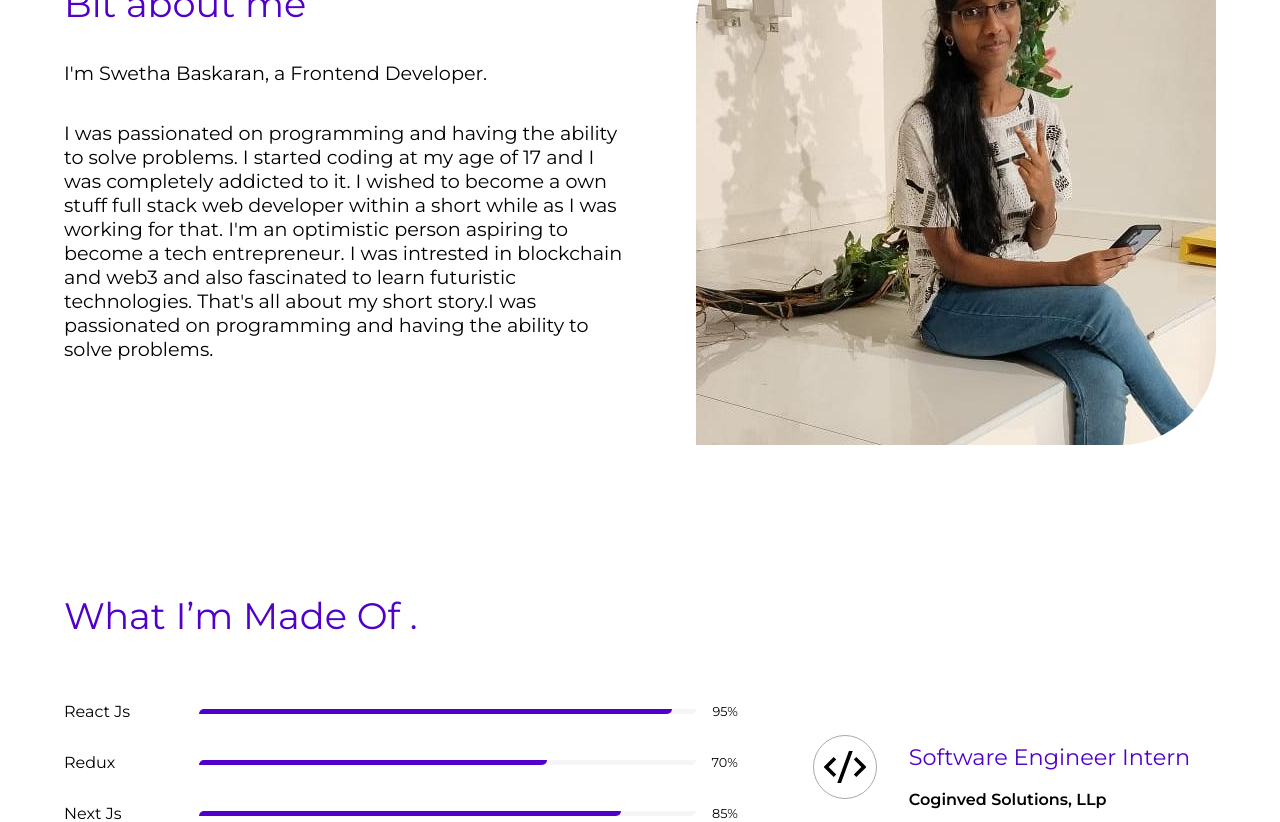
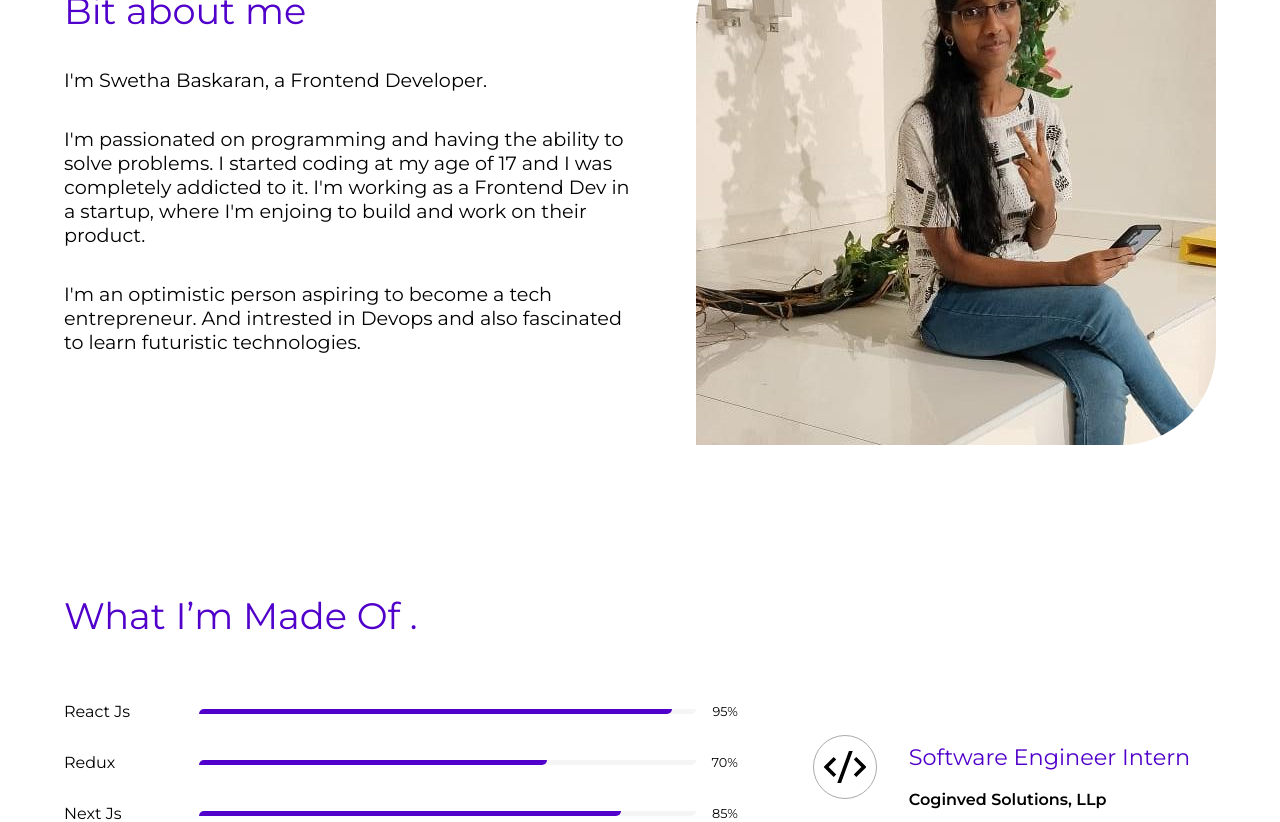
Before and after one commit to Swetha-Baskaran/portfolio2.0, a Next.js app: page / in a window 1280 px wide. Shown: the part 1000-1822 px from the top of the page. Built offline with nearby package versions, Linux system fonts and the light colour scheme.

Commit message:
theme switch removed temporarily

```diff
--- a/data/projects.js
+++ b/data/projects.js
@@ -26,7 +26,7 @@ export const ProjectUrl = [
         github: "https://github.com/Swetha-Baskaran/Gatsby-Hospital-Landing-page",
         link: "https://gatsby-hospital-landing-page.netlify.app/",
         img: `/assets/projects/proj3.png`,
-        technologies: ["Gatsby JS", "css", "Material-UI"],
+        technologies: ["Gatsby JS", "Material-UI"],
         details: "dfdkfdf"
     },
     {
@@ -56,7 +56,7 @@ export const ProjectUrl = [
         github: "https://github.com/Swetha-Baskaran/redux-todo-app",
         link: "https://task-app-swethabaskaran.netlify.app/",
         img: `/assets/projects/proj5.png`,
-        technologies: ["React Js", "Redux", "Tailwind Css"],
+        technologies: ["React Js", "Redux"],
         details: "dfdkfdf"
     },
     {
@@ -186,7 +186,7 @@ export const ProjectUrl = [
         github: "https://github.com/Swetha-Baskaran/tringle_match_on_slidermove",
         link: "https://swetha-baskaran.github.io/tringle_match_on_slidermove/",
         img: ``,
-        technologies: ["Next Js", "Scss", "Context API"],
+        technologies: ["Next Js", "MUI", "Context API"],
         details: "dfdkfdf"
     },
 ]
--- a/views/about/AboutMe.jsx
+++ b/views/about/AboutMe.jsx
@@ -1,37 +1,37 @@
 import classes from "./style.module.scss";
-import { RiCodeSSlashFill } from "react-icons/ri";
-import { FaUniversity } from "react-icons/fa";
-import { BsGraphUp } from "react-icons/bs";
+import {RiCodeSSlashFill} from "react-icons/ri";
+import {FaUniversity} from "react-icons/fa";
+import {BsGraphUp} from "react-icons/bs";
 import Skills from "../skills/Skills";
-import { Button } from "@mui/material";
+import {Button} from "@mui/material";
 import Title from "../../components/Titles";
 
 const AboutMe = () => {
 	return (
 		<>
-			<div className={classes["about-hold"]} id="About">
+			<div className={classes["about-hold"]} id='About'>
 				<div className={classes["about-me"]}>
 					<div className={classes["about-heading"]} data-aos='fade-down'>
 						Bit about me
 					</div>
 					<p
 						data-aos='fade-down'
-						className={
-							classes["about-content"]
-						}>{`I'm Swetha Baskaran, a Frontend Developer. `}</p>
-					<p  data-aos="fade-down" className={classes["about-content"]}>
-						{`I was passionated on
+						className={classes["about-content"]}
+					>{`I'm Swetha Baskaran, a Frontend Developer. `}</p>
+					<p data-aos='fade-down' className={classes["about-content"]}>
+						{`I'm passionated on
 					programming and having the ability to solve problems. I started
-					coding at my age of 17 and I was completely addicted to it. I
-					wished to become a own stuff full stack web developer within a
-					short while as I was working for that. I'm an optimistic person
-					aspiring to become a tech entrepreneur. I was intrested in
-					blockchain and web3 and also fascinated to learn futuristic
-					technologies. That's all about my short story.I was passionated on
-					programming and having the ability to solve problems.`}
+					coding at my age of 17 and I was completely addicted to it. I'm working as a Frontend Dev in a startup,
+					where I'm enjoing to build and work on their product.`}
+					</p>
+					<p data-aos='fade-down' className={classes["about-content"]}>
+						{`I'm an optimistic person
+					aspiring to become a tech entrepreneur. And intrested in
+					Devops and also fascinated to learn futuristic
+					technologies.`}
 					</p>
 				</div>
-				<div  data-aos="fade-down" className={classes["qualification"]}>
+				<div data-aos='fade-down' className={classes["qualification"]}>
 					<img
 						src='/assets/me.png'
 						alt=''
@@ -41,22 +41,22 @@ const AboutMe = () => {
 					/>
 				</div>
 			</div>
-			<div className={classes["about-hold"]} id="Skills">
+			<div className={classes["about-hold"]} id='Skills'>
 				<div className={classes["about-me"]}>
-					<div  data-aos="fade-down" className={classes["about-heading"]}>
+					<div data-aos='fade-down' className={classes["about-heading"]}>
 						What I’m Made Of .
 					</div>
 					<Skills />
 				</div>
 				<div className={classes["qualification"]}>
-					<div  data-aos="fade-down" className={classes["description"]}>
+					<div data-aos='fade-down' className={classes["description"]}>
 						<RiCodeSSlashFill className={classes["icon"]} />
 						<div className={classes["content"]}>
 							<h2>Software Engineer Intern</h2>
 							<p>Coginved Solutions, LLp</p>
 						</div>
 					</div>
-					<div  data-aos="fade-down" className={classes["description"]}>
+					<div data-aos='fade-down' className={classes["description"]}>
 						<FaUniversity className={classes["icon"]} />
 						<div className={classes["content"]}>
 							<h2>B.Tech Student</h2>
@@ -64,7 +64,7 @@ const AboutMe = () => {
 							<p>Puducherry Technological Univesity</p>
 						</div>
 					</div>
-					<div  data-aos="fade-down" className={classes["description"]}>
+					<div data-aos='fade-down' className={classes["description"]}>
 						<BsGraphUp className={classes["icon"]} />
 						<div className={classes["content"]}>
 							<h2>Intrested in</h2>
--- a/views/projects/style.module.scss
+++ b/views/projects/style.module.scss
@@ -73,7 +73,7 @@
 			display: flex;
 			align-items: center;
 			justify-content: space-evenly;
-			padding: 0.4rem 1rem 0.4rem 1rem;
+			padding: 0.4rem 1rem 0.4rem 0.4rem;
 			background-color: aliceblue;
 			margin: 0 0.7rem 0 0;
 			font-size: 0.9rem;
```
